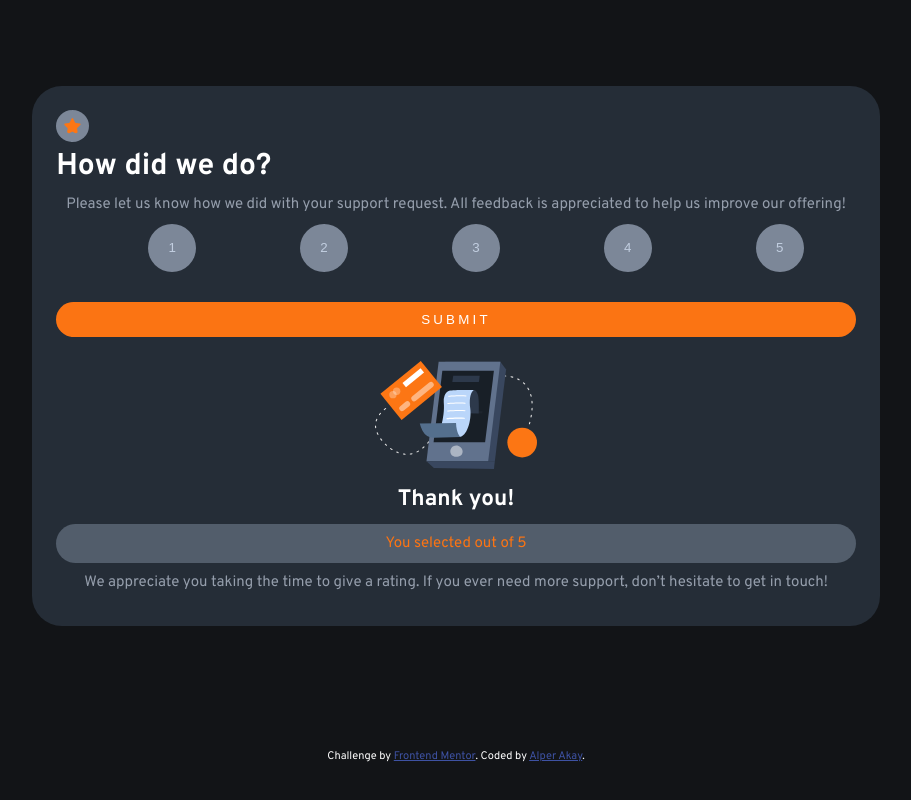
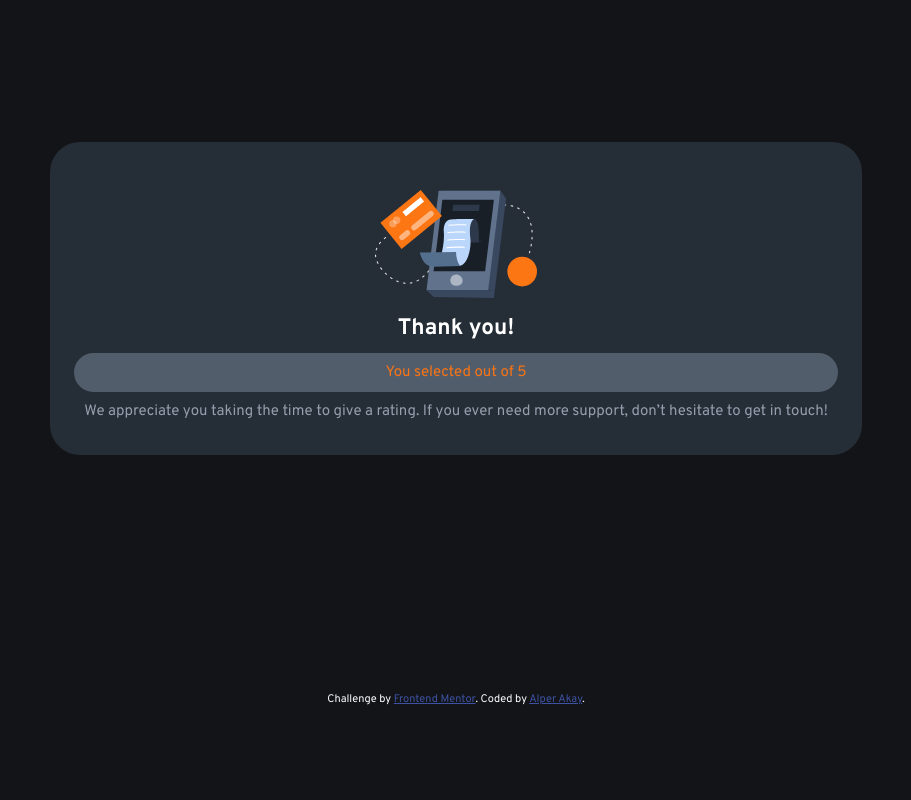
Before and after one commit to alialperakay/interactive-rating-component, a plain HTML site: page index.html in a window 1280 px wide. Both pictures are taken after a click on the button "SUBMIT". Shown: the whole page, without its empty margins (184-1095 px from the left). Drawn offline with Linux system fonts and the light colour scheme.

Commit message:
Add files via upload

```diff
--- a/index.html
+++ b/index.html
@@ -10,6 +10,7 @@
 <link rel="preconnect" href="https://fonts.gstatic.com" crossorigin>
 <link href="https://fonts.googleapis.com/css2?family=Overpass:wght@400;700&display=swap" rel="stylesheet">
 
+
   <title>Frontend Mentor | Interactive rating component</title>
 
   <!-- Feel free to remove these styles or customise in your own stylesheet 👍 -->
@@ -19,29 +20,30 @@
 </head>
 <body>
 
+
   <!-- Rating state start -->
 
-   <div class="main-container">
+   <div class="main-container" id="mainContainer">
 
-    <div class="rate-container">
+    <div class="rate-container" id="rateContainer">
       <img class="icon-star" src="./images/icon-star.svg" alt="">
       <h1>How did we do?</h1>
       <p>  Please let us know how we did with your support request. All feedback is appreciated
         to help us improve our offering!</p>
       <ul>
-      <li><button>1</button></li>
-      <li><button>2</button></li>
-      <li><button>3</button></li>
-      <li><button>4</button></li>
-      <li><button>5</button></li>
+      <li><button class="btn">1</button></li>
+      <li><button class="btn">2</button></li>
+      <li><button class="btn">3</button></li>
+      <li><button class="btn">4</button></li>
+      <li><button class="btn">5</button></li>
     </ul>
-    <button class="main-submit">Submit</button>
+    <button class="main-submit" id="submiting">Submit</button>
     </div>
 
-    <div class="thank-you">
+    <div class="thank-you hidden" id="thankYou">
       <img class="thank-you-img" src="./images/illustration-thank-you.svg" alt="">
       <h2>Thank you!</h2>
-      <p class="selectParagraph">You selected <!-- Add rating here --> out of 5</p>
+      <p class="selectParagraph">You selected <!-- Add rating here --> <span id="rating"></span> out of 5</p>
       <p class="appreciate"> We appreciate you taking the time to give a rating. If you ever need more support,
         don’t hesitate to get in touch!</p>
     </div>
@@ -62,5 +64,7 @@
     Challenge by <a href="https://www.frontendmentor.io?ref=challenge" target="_blank">Frontend Mentor</a>.
     Coded by <a href="https://github.com/alialperakay">Alper Akay</a>.
   </div>
+
+  <script src="script.js"></script>
 </body>
 </html>
--- a/script.js
+++ b/script.js
@@ -0,0 +1,19 @@
+const mainContainer=document.querySelector(".main-container")
+const rateContainer=document.querySelector(".rate-container")
+const thankYou=document.querySelector(".thank-you")
+const subButton=document.getElementById("submiting")
+const rating=document.getElementById("rating")
+const rates=document.querySelectorAll(".btn")
+
+subButton.addEventListener("click", () =>{
+    thankYou.classList.remove("hidden")
+    rateContainer.style.display="none"
+});
+
+rates.forEach(
+
+    (rate)=>{
+        rate.addEventListener("click",()=>{
+        rating.innerHTML=rate.innerHTML
+    })
+    })
--- a/style.css
+++ b/style.css
@@ -84,10 +84,17 @@ li button:hover{
     color: hsl(25, 97%, 53%);
     cursor: pointer;
 }
+.btn:focus{
+    background-color: hsl(25, 97%, 53%);
+}
 
 .thank-you{
-    /* display: none; */
+
     text-align:center;
+}
+
+.hidden{
+     display: none;
 }
 
 .thank-you-img{
```
Also changed, not shown: 1 other file.
